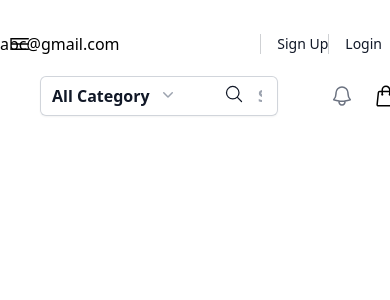
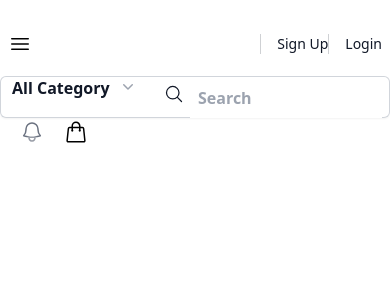
Before and after one commit to dipeshmungara/ecommerce-html-tailwind, a React (Create React App) app: page / in a window 390 px wide. Shown: the top 300 px of the page. Built offline with nearby package versions, Linux system fonts and the light colour scheme.

Commit message:
slider in progress

```diff
--- a/package.json
+++ b/package.json
@@ -8,6 +8,7 @@
     "@testing-library/jest-dom": "^5.17.0",
     "@testing-library/react": "^13.4.0",
     "@testing-library/user-event": "^13.5.0",
+    "flowbite-react": "^0.9.0",
     "react": "^18.2.0",
     "react-dom": "^18.2.0",
     "react-scripts": "5.0.1",
--- a/src/App.js
+++ b/src/App.js
@@ -1,10 +1,12 @@
-import Header from './parts/Header'
+import Header from './components/Header'
+import Home from './components/home';
 
 export default function App() {
   return (
     <>
       <div className='pt-5  w-full'>
         <Header />
+        <Home />
       </div>
     </>
   )
--- a/src/parts/Header.jsx
+++ b/src/components/Header.jsx
@@ -40,7 +40,7 @@ export default function Header() {
                     )}
                   </Disclosure.Button>
                 </div>
-                <div className="flex flex-1  sm:items-stretch sm:justify-start">
+                <div className="flex flex-1  sm:items-stretch sm:justify-start hidden md:block lg:block ">
                   <div className="flex flex-shrink-0 items-center">
                     <a href="mailto:abc@gmail.com">
                       abc@gmail.com
@@ -66,7 +66,7 @@ export default function Header() {
                     </div>
                   </div>
                 </div>
-                <div className="absolute inset-y-0 right-0 flex items-center justify-end pr-2 sm:static sm:inset-auto sm:ml-6 sm:pr-0">
+                <div className="absolute  right-0 flex items-center justify-end pr-2 sm:static sm:inset-auto sm:ml-6 sm:pr-0">
                   <a href="#" className='text-gray-900  items-center pl-4  text-sm font-medium lg:ml-4  border-l border-slate-900/20 '>Sign Up</a>
                   <a href="#" className='text-gray-900  items-center pl-4  text-sm font-medium lg:ml-4  border-l border-slate-900/20 '>Login</a>
                 </div>
@@ -74,21 +74,38 @@ export default function Header() {
             </div>
           </div>
 
+          <Disclosure.Panel className="sm:hidden">
+            <div className=" bg-black space-y-1 px-2 pb-3 pt-2">
+              {navigation.map((item) => (
+                <Disclosure.Button
+                  key={item.name}
+                  as="a"
+                  href={item.href}
+                  className={classNames(
+                    item.current ? 'bg-gray-900 text-white' : 'text-gray-300 hover:bg-gray-700 hover:text-white',
+                    'block rounded-md px-3 py-2 text-base font-medium'
+                  )}
+                  aria-current={item.current ? 'page' : undefined}
+                >
+                  {item.name}
+                </Disclosure.Button>
+              ))}
+            </div>
+          </Disclosure.Panel>
 
 
-
-          <div className=' lg:border-b-2  lg:border-slate-500/10 py-2'>
-            <div className='mx-auto flex w-full  items-center justify-start'>
-              <div className='relative w-full max-w-[1440px] mx-auto flex items-center justify-between'>
-                <div className='flex w-[400px] sm:justify-start'>
+          <div className='lg:border-b-2 w-full lg:border-slate-500/10 py-2'>
+            <div className='lg:mx-auto flex w-full  items-center justify-start'>
+              <div className='sm:block  relative w-full max-w-[1440px] mx-auto md:flex lg:flex items-center justify-between'>
+                <div className='sm:w-full hidden md:block lg:flex w-[400px]  lg:block'>
                   <a href="#">
-                    <img className='w-auto h-10' src={CompanyLogo} alt="CompanyLogo" />
+                    <img className='w-auto h-10 lg:w-15' src={CompanyLogo} alt="CompanyLogo" />
                   </a>
                 </div>
-                <div className='flex w-full ml-10 rounded-md bg-white px-3 lg:text-sm font-semibold text-gray-900 shadow-sm ring-1 ring-inset ring-gray-300'>
+                <div className='flex w-full lg:ml-10 rounded-md bg-white px-3 lg:text-sm font-semibold text-gray-900 shadow-sm ring-1 ring-inset ring-gray-300'>
                   <Menu as="div" className="relative inline-block text-left">
                     <div>
-                      <Menu.Button className="inline-flex h-10 py-2  w-[150px] justify-centers lg:text-sm font-semibold text-gray-900 mr-5 lg:border-r lg:border-slate-900/30">
+                      <Menu.Button className="inline-flex lg:h-10 lg:py-2  w-[150px] justify-centers lg:text-sm font-semibold text-gray-900 lg:mr-5 lg:border-r lg:border-slate-900/30">
                         All Category
                         <ChevronDownIcon className="ml-2 h-5 w-5 text-gray-400" aria-hidden="true" />
                       </Menu.Button>
@@ -102,7 +119,7 @@ export default function Header() {
                       leaveFrom="transform opacity-100 scale-100"
                       leaveTo="transform opacity-0 scale-95"
                     >
-                      <Menu.Items className="absolute right-0 z-10 mt-2 w-56 origin-top-right rounded-md bg-white shadow-lg ring-1 ring-black ring-opacity-5 focus:outline-none">
+                      <Menu.Items className=" absolute right-0 z-10 mt-2  lg:w-56 origin-top-right rounded-md bg-white shadow-lg ring-1 ring-black ring-opacity-5 focus:outline-none">
                         <div className="py-1">
                           <Menu.Item>
                             {({ active }) => (
@@ -147,7 +164,7 @@ export default function Header() {
                       </Menu.Items>
                     </Transition>
                   </Menu>
-                  <div className='w-full flex'>
+                  <div className=' w-full flex'>
                     <div>
                       <button>
                         <svg xmlns="http://www.w3.org/2000/svg" fill="none" viewBox="0 0 24 24" strokeWidth={1.5} stroke="currentColor" className="w-6 h-6 mt-1 pt-1">
@@ -156,9 +173,9 @@ export default function Header() {
 
                       </button>
                     </div>
-                    <div className=' w-full mx-w[800px]'>
+                    <div className='sm:w-full sm:max-[400px] lg:w-full lg:max-w[700px]'>
                       <input
-                        className='px-2 h-9 mt-0.5 w-full   focus:outline-none   ml-1 placeholder-gray-400 text-gray-900'
+                        className='sm:h-8.5 px-2 lg:h-9 mt-0.5 w-full focus:outline-none border-0    ml-1 placeholder-gray-400 text-gray-900'
                         type="text"
                         placeholder='Search'
                       // value={query}
@@ -169,9 +186,9 @@ export default function Header() {
                 </div>
 
                 <div>
-                  <div className='flex justify-end ml-8'>
-                    <BellIcon className="h-6 w-6 text-gray-500 mx-5" />
-                    <svg xmlns="http://www.w3.org/2000/svg" fill="none" viewBox="0 0 24 24" strokeWidth={1.5} stroke="currentColor" className="w-6 h-6">
+                  <div className='sm:mt-5 md:flex md:mt-0 lg:justify-end lg:ml-8 lg:mt-0 lg:flex'>
+                    <BellIcon className=" inline-flex h-6 w-6 text-gray-500 mx-5" />
+                    <svg xmlns="http://www.w3.org/2000/svg" fill="none" viewBox="0 0 24 24" strokeWidth={1.5} stroke="currentColor" className="inline-flex w-6 h-6">
                       <path strokeLinecap="round" strokeLinejoin="round" d="M15.75 10.5V6a3.75 3.75 0 1 0-7.5 0v4.5m11.356-1.993 1.263 12c.07.665-.45 1.243-1.119 1.243H4.25a1.125 1.125 0 0 1-1.12-1.243l1.264-12A1.125 1.125 0 0 1 5.513 7.5h12.974c.576 0 1.059.435 1.119 1.007ZM8.625 10.5a.375.375 0 1 1-.75 0 .375.375 0 0 1 .75 0Zm7.5 0a.375.375 0 1 1-.75 0 .375.375 0 0 1 .75 0Z" />
                     </svg>
                   </div>
@@ -184,24 +201,7 @@ export default function Header() {
 
 
 
-          <Disclosure.Panel className="sm:hidden">
-            <div className="space-y-1 px-2 pb-3 pt-2">
-              {navigation.map((item) => (
-                <Disclosure.Button
-                  key={item.name}
-                  as="a"
-                  href={item.href}
-                  className={classNames(
-                    item.current ? 'bg-gray-900 text-white' : 'text-gray-300 hover:bg-gray-700 hover:text-white',
-                    'block rounded-md px-3 py-2 text-base font-medium'
-                  )}
-                  aria-current={item.current ? 'page' : undefined}
-                >
-                  {item.name}
-                </Disclosure.Button>
-              ))}
-            </div>
-          </Disclosure.Panel>
+
         </>
       )}
     </Disclosure>
--- /dev/null
+++ b/src/components/home.jsx
@@ -0,0 +1,50 @@
+
+import { Carousel } from "flowbite-react";
+import Clothes1 from "../images/hip-bearded-young-man-putting-blank-sheet-paper-into-huge-front-pocket-his-red-gray-anorak-white-wall.jpg"
+export default function Home() {
+    const backgroundImg1 = {
+        backgroundImage:
+            "url('https://t3.ftcdn.net/jpg/01/38/94/62/360_F_138946263_EtW7xPuHRJSfyl4rU2WeWmApJFYM0B84.jpg')",
+        fontSize: "50px",
+        backgroundSize: "cover",
+        backgroundRepeat: "no-repeat",
+    };
+    const backgroundImg2 = {
+        backgroundImage:
+            "url('https://img.freepik.com/free-vector/fashion-man-set_1284-16523.jpg?t=st=1714389454~exp=1714393054~hmac=1bd48c098712036ab3ef478b3e04a3fe0cc3e4bfebc4297b652a2b3d0468123e&w=826')",
+        fontSize: "50px",
+        backgroundSize: "cover",
+        backgroundRepeat: "no-repeat",
+    };
+    const backgroundImg3 = {
+        backgroundImage:
+            "url('https://img.freepik.com/free-photo/young-man-choosing-cloths-menswear-shop_1303-30814.jpg?t=st=1714389353~exp=1714392953~hmac=79033f34213d800da416ac628cdf56108d6e07d67b5c29dccf8b8d946448516f&w=900')",
+        fontSize: "50px",
+        backgroundSize: "cover",
+        backgroundRepeat: "no-repeat",
+    };
+    return (
+        <div className="sm:h-[400px] lg:h-[600px]">
+            <Carousel>
+                <div className="flex h-full items-center justify-start dark:text-white" style={backgroundImg1}>
+                    <div className="w-full max-w-[1440px] mx-auto">
+                        <h3>#Big Fashion Sale</h3>
+                        <h1>Limited TIme Offer! <br /> Up To 50% OFF!</h1>
+                    </div>
+                </div>
+                <div className="flex h-full items-center justify-start bg-gray-400 dark:bg-gray-700 dark:text-white" style={backgroundImg2} >
+                    <div className="w-full max-w-[1440px] mx-auto">
+                        <h3>#Big Fashion Sale</h3>
+                        <h1>Limited TIme Offer! <br /> Up To 50% OFF!</h1>
+                    </div>
+                </div>
+                <div className="flex h-full items-center justify-start bg-gray-400 dark:bg-gray-700 dark:text-white" style={backgroundImg3}>
+                    <div className="w-full max-w-[1440px] mx-auto">
+                        <h3>#Big Fashion Sale</h3>
+                        <h1>Limited TIme Offer! <br /> Up To 50% OFF!</h1>
+                    </div>
+                </div>
+            </Carousel>
+        </div>
+    );
+}
--- a/tailwind.config.js
+++ b/tailwind.config.js
@@ -1,10 +1,23 @@
+const flowbite = require("flowbite-react/tailwind");
+
 /** @type {import('tailwindcss').Config} */
+
+
+
 module.exports = {
   content: [
     "./src/**/*.{js,jsx,ts,tsx}",
+    flowbite.content(),
   ],
   theme: {
+    screens: {
+      sm: "420px",
+      md: "768px",
+      lg: "1024px",
+    },
     extend: {},
   },
-  plugins: [],
+  plugins: [
+    flowbite.plugin(),
+  ],
 }
```
Also changed, not shown: 2 other files (tests, documents, lock files or other folders).
